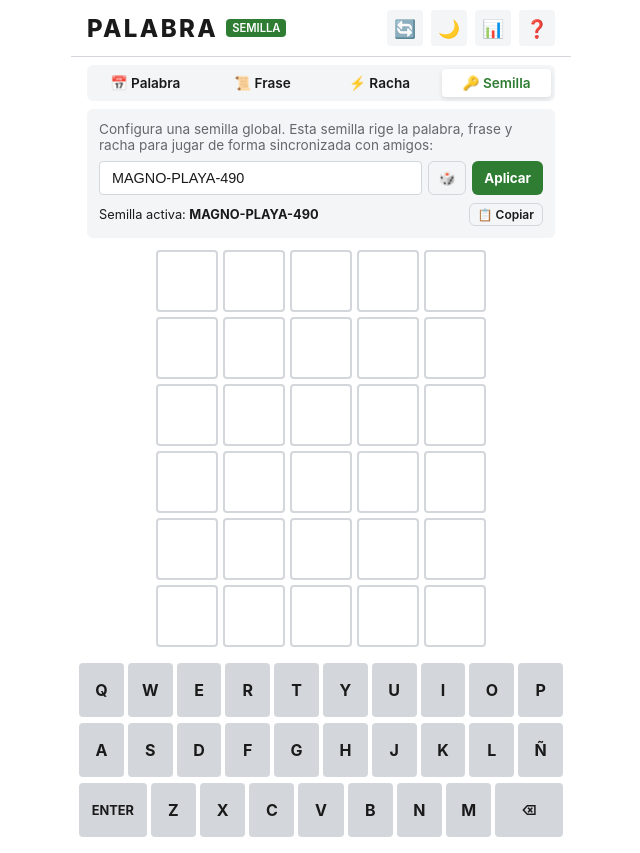
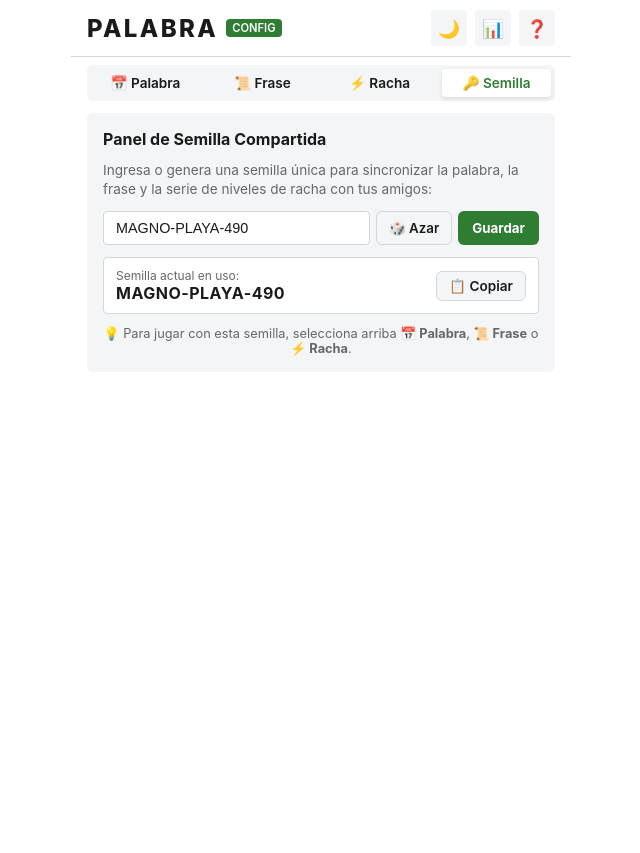
Before and after one commit to fcomovaz/my-wordle, a React (Vite) app: page / in a window 1280 px wide. Both pictures are taken after a click on the button "🔑 Semilla". Shown: the whole page, without its empty margins (319-959 px from the left). After the commit the page ends 800 px from the top, so only its background shows below. Built offline with nearby package versions, Linux system fonts and the light colour scheme.

Commit message:
fix: regeneración en 1 click y panel semilla sin tablero

```diff
--- a/src/components/App.tsx
+++ b/src/components/App.tsx
@@ -43,7 +43,7 @@ export const App: React.FC = () => {
 
   const { stats, recordGameResult } = useStats(corpus.id);
 
-  // Función robusta para mostrar toast y auto-ocultarlo
+  // Función para mostrar toast y auto-ocultarlo
   const showToast = useCallback((msg: string, durationMs = 2500) => {
     if (toastTimerRef.current) {
       clearTimeout(toastTimerRef.current);
@@ -87,7 +87,7 @@ export const App: React.FC = () => {
 
   // Carga de juego guardado en localStorage
   const savedGame = useMemo(() => {
-    if (mode === 'phrase') return null;
+    if (mode === 'phrase' || mode === 'seed') return null;
     return loadGame(corpus.id, activeSeedString);
   }, [mode, activeSeedString]);
 
@@ -111,7 +111,7 @@ export const App: React.FC = () => {
 
   // Guardar progreso del juego
   useEffect(() => {
-    if (mode !== 'phrase' && (gameState.guesses.length > 0 || gameState.status !== 'idle')) {
+    if (mode !== 'phrase' && mode !== 'seed' && (gameState.guesses.length > 0 || gameState.status !== 'idle')) {
       saveGame({
         version: 1,
         corpusId: corpus.id,
@@ -125,7 +125,7 @@ export const App: React.FC = () => {
 
   // Al terminar juego de palabra estándar o racha
   useEffect(() => {
-    if (mode !== 'phrase' && (gameState.status === 'won' || gameState.status === 'lost')) {
+    if (mode !== 'phrase' && mode !== 'seed' && (gameState.status === 'won' || gameState.status === 'lost')) {
       const isWon = gameState.status === 'won';
       const dateKey = mode === 'daily' && sessionNonce === 0 ? getUtcDateString() : undefined;
       recordGameResult(isWon, gameState.guesses.length, dateKey);
@@ -146,9 +146,9 @@ export const App: React.FC = () => {
     }
   }, [gameState.status, gameState.guesses.length, mode, sessionNonce, recordGameResult, survivalStreak, showToast]);
 
-  // Toast originado por useGame (ej: letras insuficientes) solo cuando no sea modo frase
+  // Toast originado por useGame solo cuando estemos jugando en modo tablero
   useEffect(() => {
-    if (mode !== 'phrase' && gameState.message) {
+    if (mode !== 'phrase' && mode !== 'seed' && gameState.message) {
       showToast(gameState.message, 2000);
     }
   }, [mode, gameState.message, showToast]);
@@ -184,11 +184,11 @@ export const App: React.FC = () => {
     }, 1200);
   }, [showToast]);
 
-  // Regeneración completa de sesión
+  // Regeneración completa de sesión con 1 solo click garantizado
   const handleRegenerate = useCallback(() => {
-    setSessionNonce((n) => n + 1);
+    setSessionNonce(Date.now());
     setIsPhraseFinished(false);
-    showToast('✨ Sesión regenerada: nueva palabra/frase activa', 2000);
+    showToast('✨ Sesión regenerada: nueva partida iniciada', 2000);
   }, [showToast]);
 
   const isGameOver = gameState.status === 'won' || gameState.status === 'lost';
@@ -197,14 +197,14 @@ export const App: React.FC = () => {
     mode === 'daily'
       ? sessionNonce === 0
         ? 'PALABRA'
-        : `LIBRE (#${sessionNonce})`
+        : 'LIBRE'
       : mode === 'phrase'
       ? sessionNonce === 0
         ? 'FRASE'
-        : `FRASE (#${sessionNonce})`
+        : 'FRASE LIBRE'
       : mode === 'survival'
       ? `RACHA (${survivalStreak}🔥)`
-      : 'SEMILLA';
+      : 'CONFIG';
 
   return (
     <div style={{ display: 'flex', flexDirection: 'column', minHeight: '100vh', width: '100%' }}>
@@ -215,7 +215,7 @@ export const App: React.FC = () => {
         onOpenStats={() => setIsStatsOpen(true)}
         theme={theme}
         onToggleTheme={toggleTheme}
-        onRegenerate={handleRegenerate}
+        onRegenerate={mode !== 'seed' ? handleRegenerate : undefined}
         modeLabel={modeBadge}
       />
 
@@ -259,9 +259,10 @@ export const App: React.FC = () => {
           onLost={handlePhraseLost}
           onErrorToast={(msg) => showToast(msg, 2000)}
         />
-      ) : (
+      ) : mode === 'daily' || mode === 'survival' ? (
         <>
           <Board
+            key={`board-${activeSeedString}`}
             guesses={gameState.guesses}
             evaluations={gameState.evaluations}
             currentGuess={gameState.currentGuess}
@@ -275,7 +276,7 @@ export const App: React.FC = () => {
             disabled={isGameOver}
           />
         </>
-      )}
+      ) : null}
 
       {/* Modal de Ayuda */}
       <Modal isOpen={isHelpOpen} onClose={() => setIsHelpOpen(false)} title="CÓMO JUGAR">
@@ -349,6 +350,7 @@ export const App: React.FC = () => {
             </div>
           )}
 
+          {mode !== 'seed' && (
             <button
               type="button"
               className="btn-secondary"
@@ -360,6 +362,7 @@ export const App: React.FC = () => {
             >
               🔄 Siguiente partida (nueva palabra)
             </button>
+          )}
         </div>
       </Modal>
     </div>
--- a/src/components/ModeSelector.tsx
+++ b/src/components/ModeSelector.tsx
@@ -75,9 +75,23 @@ export const ModeSelector: React.FC<ModeSelectorProps> = ({
       </div>
 
       {currentMode === 'seed' && (
-        <div style={{ background: 'var(--bg-secondary)', padding: '12px', borderRadius: 'var(--radius-md)', marginTop: 8 }}>
-          <div style={{ fontSize: '0.85rem', color: 'var(--text-secondary)', marginBottom: 8 }}>
-            Configura una semilla global. Esta semilla rige la palabra, frase y racha para jugar de forma sincronizada con amigos:
+        <div
+          style={{
+            background: 'var(--bg-secondary)',
+            padding: '16px',
+            borderRadius: 'var(--radius-md)',
+            marginTop: 12,
+            display: 'flex',
+            flexDirection: 'column',
+            gap: 12,
+          }}
+        >
+          <div style={{ fontSize: '1rem', fontWeight: 700 }}>
+            Panel de Semilla Compartida
+          </div>
+
+          <div style={{ fontSize: '0.85rem', color: 'var(--text-secondary)', lineHeight: 1.4 }}>
+            Ingresa o genera una semilla única para sincronizar la palabra, la frase y la serie de niveles de racha con tus amigos:
           </div>
 
           <form className="code-input-form" onSubmit={handleApply} style={{ margin: 0, gap: 6 }}>
@@ -94,25 +108,43 @@ export const ModeSelector: React.FC<ModeSelectorProps> = ({
               className="btn-secondary"
               onClick={handleRandom}
               title="Generar nueva semilla aleatoria"
-              style={{ padding: '8px 10px' }}
+              style={{ padding: '8px 12px' }}
             >
-              🎲
+              🎲 Azar
             </button>
-            <button type="submit" className="btn-primary" style={{ padding: '8px 12px' }}>
-              Aplicar
+            <button type="submit" className="btn-primary" style={{ padding: '8px 14px' }}>
+              Guardar
             </button>
           </form>
 
-          <div style={{ display: 'flex', justifyContent: 'space-between', alignItems: 'center', marginTop: 8, fontSize: '0.8rem' }}>
-            <span>Semilla activa: <strong>{currentSeedCode}</strong></span>
+          <div
+            style={{
+              display: 'flex',
+              justifyContent: 'space-between',
+              alignItems: 'center',
+              padding: '10px 12px',
+              backgroundColor: 'var(--bg-primary)',
+              borderRadius: 'var(--radius-sm)',
+              border: '1px solid var(--border-color)',
+            }}
+          >
+            <div style={{ display: 'flex', flexDirection: 'column' }}>
+              <span style={{ fontSize: '0.75rem', color: 'var(--text-secondary)' }}>Semilla actual en uso:</span>
+              <strong style={{ fontSize: '1rem', letterSpacing: '0.5px' }}>{currentSeedCode}</strong>
+            </div>
+
             <button
               type="button"
               className="btn-secondary"
               onClick={handleCopy}
-              style={{ padding: '3px 8px', fontSize: '0.75rem' }}
+              style={{ padding: '6px 12px', fontSize: '0.85rem' }}
             >
-              {copied ? '✓ Copiada' : '📋 Copiar'}
+              {copied ? '✓ ¡Copiada!' : '📋 Copiar'}
             </button>
+          </div>
+
+          <div style={{ fontSize: '0.8rem', color: 'var(--text-secondary)', textAlign: 'center' }}>
+            💡 Para jugar con esta semilla, selecciona arriba <strong>📅 Palabra</strong>, <strong>📜 Frase</strong> o <strong>⚡ Racha</strong>.
           </div>
         </div>
       )}
```
Lines whose indentation alone changed are shown as unchanged.
